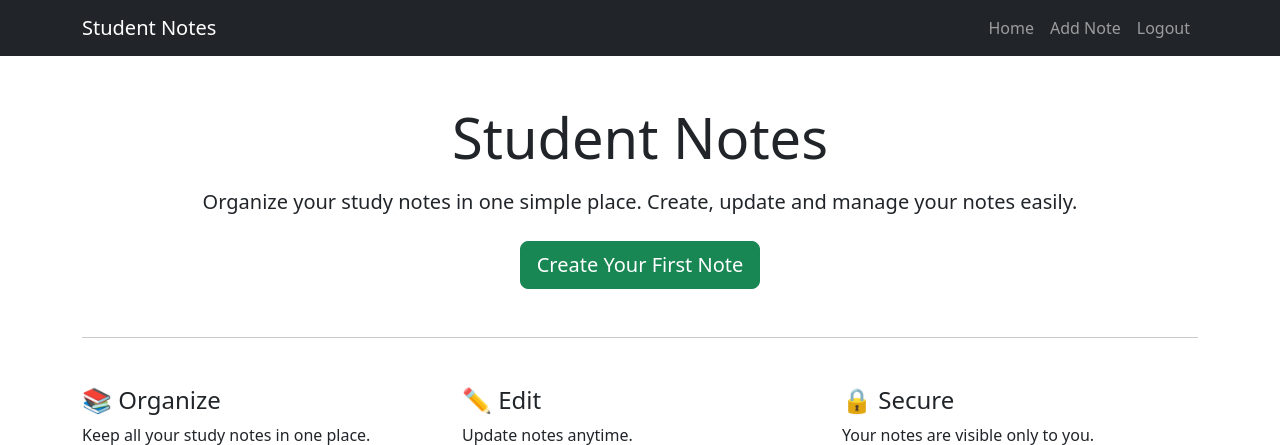
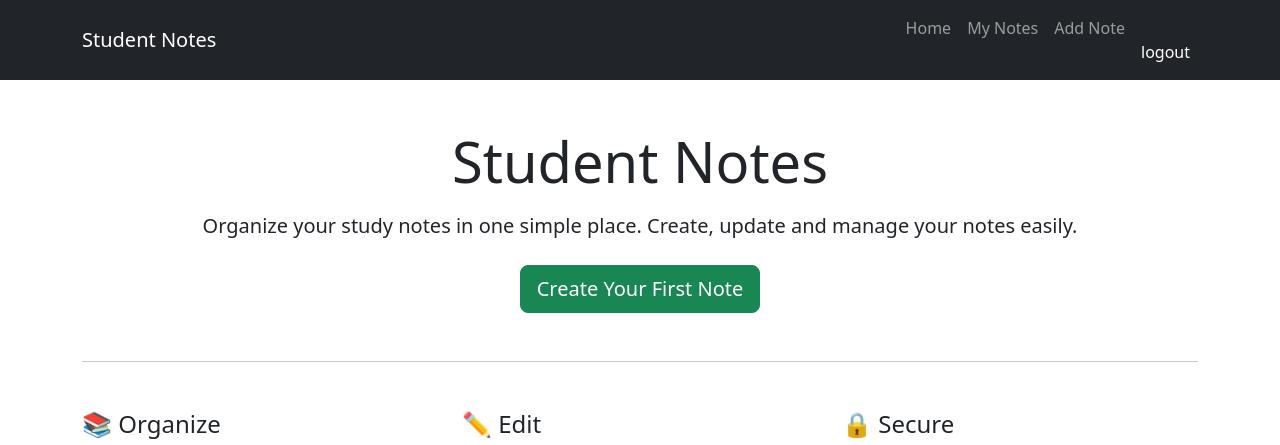
Before and after one commit to Coder-Nikita/django-student-notes, a Django app: page / in a window 1280 px wide. Shown: the top 445 px of the page. Run offline with Django 5.2, Linux system fonts and the light colour scheme; the visitor is signed in with stand-in values (Sample User, id 1).

Commit message:
Added notes_list feature

```diff
--- a/notes/templates/notes/navbar.html
+++ b/notes/templates/notes/navbar.html
@@ -18,11 +18,21 @@
             {% if user.is_authenticated %}
 
             <li class="nav-item">
-                <a class="nav-link" href="/add/">Add Note</a>
+              <a class="nav-link" href="/notes/">My Notes</a>
             </li>
 
             <li class="nav-item">
-                <a class="nav-link" href="/logout/">Logout</a>
+                <a class="nav-link" href="{% url 'add_note' %}">Add Note</a>
+            </li>
+
+            <li class="nav-item">
+                <form action="{% url "logout" %}" method="post" style="display: inline;"
+                {% csrf_token %}>
+                <button type="submit" class="nav-link btn btn-link" style="color: white; text-decoration: none;">
+                    logout
+                </button>
+
+                </form>
             </li>
 
             {% endif %}
--- a/notes/urls.py
+++ b/notes/urls.py
@@ -11,4 +11,5 @@ urlpatterns = [
     path('login/', LoginView.as_view(template_name='notes/login.html'), name='login'),
     path('logout/', LogoutView.as_view(next_page='login'), name='logout'),
     path("register/", views.register, name="register"),
+    path("notes/", views.notes_list, name="notes_list")
 ]
--- a/notes/views.py
+++ b/notes/views.py
@@ -8,6 +8,13 @@ from .models import Note
 def home(request):
     notes = Note.objects.filter(user=request.user)
     return render(request, "notes/home.html", {"notes": notes})
+
+
+@login_required
+def notes_list(request):
+    notes= Note.objects.filter(user=request.user)
+    return render(request, "notes/notes_list.html", {"notes" : notes})
+
 
 @login_required
 def add_note(request):
```
Also changed, not shown: notes/templates/notes/notes_list.html (added, +26 -0 lines).
